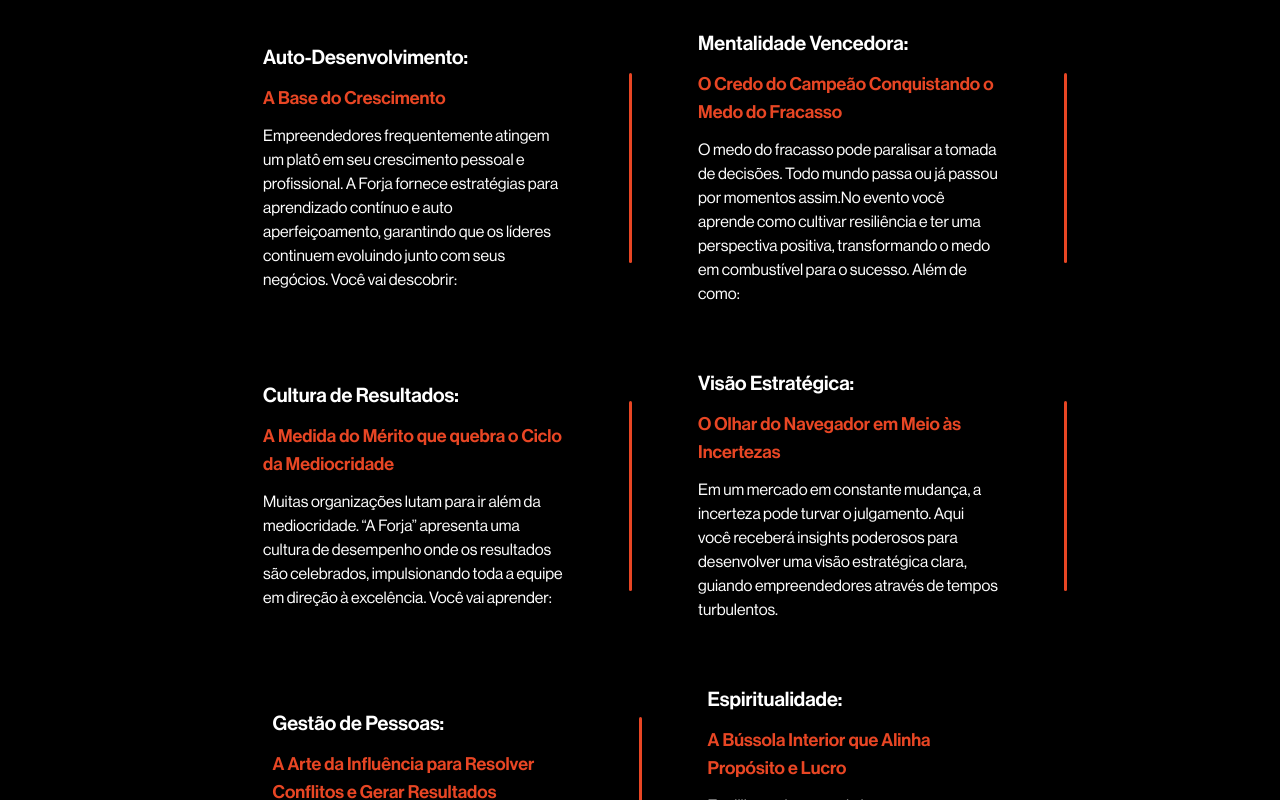
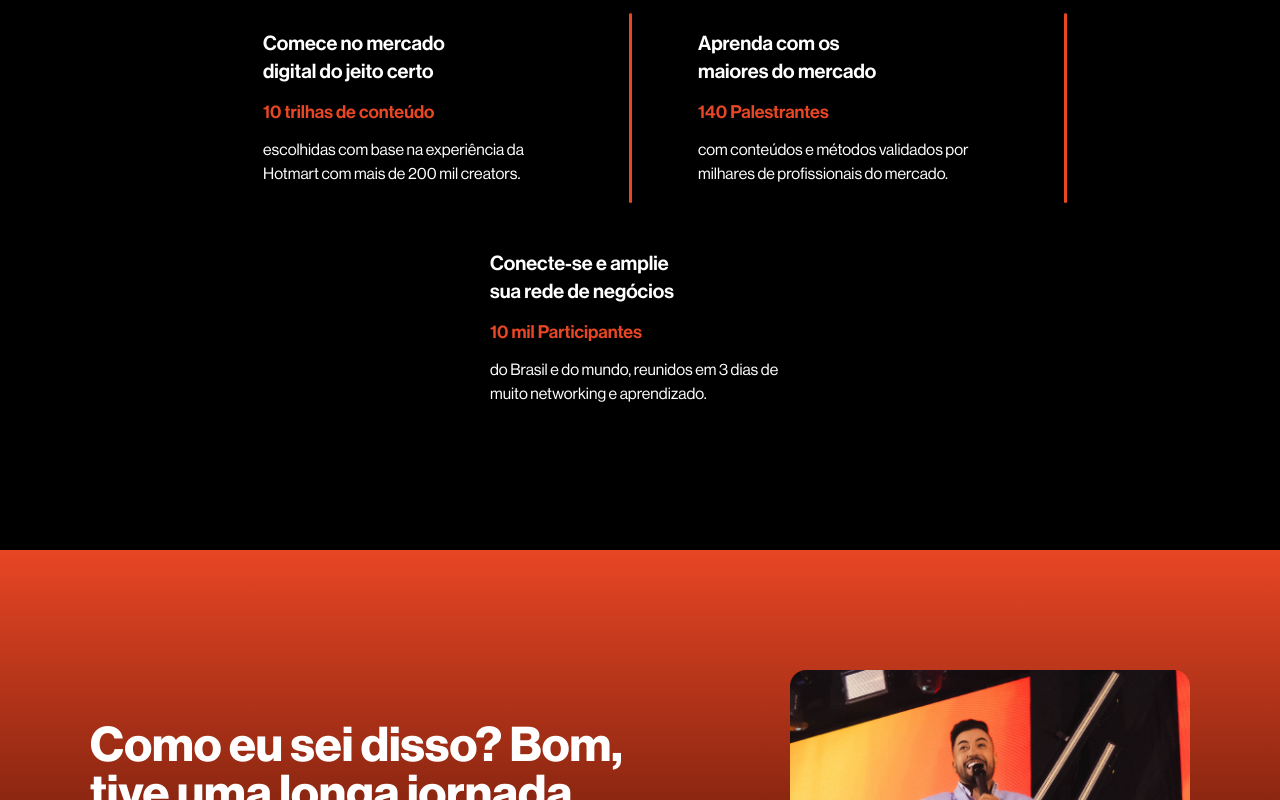
Before and after one commit to LM-Lucas-e-Marcelo/the-forge-frontend, a React (Vite) app: page / in a window 1280 px wide. Shown: the part 1100-1900 px from the top of the page. Built offline with nearby package versions, Linux system fonts and the light colour scheme.

Commit message:
update KNOW_CARDS: revise titles and descriptions for improved clarity and engagement

```diff
--- a/src/constants/know-constants.ts
+++ b/src/constants/know-constants.ts
@@ -1,62 +1,17 @@
 export const KNOW_CARDS = [
   {
-    title: "Auto-Desenvolvimento:",
-    subTitle: "A Base do Crescimento",
-    text: "Empreendedores frequentemente atingem um platô em seu crescimento pessoal e profissional. A Forja fornece estratégias para aprendizado contínuo e auto aperfeiçoamento, garantindo que os líderes continuem evoluindo junto com seus negócios. Você vai descobrir:",
-    benefits: [
-      "Aprendizado contínuo e crescimento pessoal",
-      "Como encarar desafios como oportunidades",
-      "Compromisso com a melhoria de habilidades e conhecimentos.",
-    ],
+    title: "Comece no mercado <br /> digital do jeito certo",
+    subTitle: "10 trilhas de conteúdo",
+    text: "escolhidas com base na experiência da Hotmart com mais de 200 mil creators.",
   },
   {
-    title: "Mentalidade Vencedora:",
-    subTitle: "O Credo do Campeão Conquistando o Medo do Fracasso",
-    text: "O medo do fracasso pode paralisar a tomada de decisões. Todo mundo passa ou já passou por momentos assim.No evento você aprende como cultivar resiliência e ter uma perspectiva positiva, transformando o medo em combustível para o sucesso. Além de como:",
-    benefits: [
-      "Cultivar uma atitude positiva e resiliente",
-      "Estabelecer e alcançar metas ambiciosas",
-      "Superar obstáculos com determinação",
-    ],
+    title: "Aprenda com os <br/> maiores do mercado",
+    subTitle: "140 Palestrantes",
+    text: "com conteúdos e métodos validados por milhares de profissionais do mercado.",
   },
   {
-    title: "Cultura de Resultados:",
-    subTitle: "A Medida do Mérito que quebra o Ciclo da Mediocridade",
-    text: "Muitas organizações lutam para ir além da mediocridade. “A Forja” apresenta uma cultura de desempenho onde os resultados são celebrados, impulsionando toda a equipe em direção à excelência. Você vai aprender:",
-    benefits: [
-      "Promover um ambiente orientado ao desempenho",
-      "Reconhecer e recompensar conquistas",
-      "Priorizar resultados e responsabilidade",
-    ],
-  },
-  {
-    title: "Visão Estratégica:",
-    subTitle: "O Olhar do Navegador em Meio às Incertezas",
-    text: "Em um mercado em constante mudança, a incerteza pode turvar o julgamento. Aqui você receberá insights poderosos para desenvolver uma visão estratégica clara, guiando empreendedores através de tempos turbulentos.",
-    benefits: [
-      "Antecipar tendências de mercado e oportunidades",
-      "Alinhar ações com objetivos de longo prazo",
-      "Inovar para se manter à frente da concorrência",
-    ],
-  },
-  {
-    title: "Gestão de Pessoas:",
-    subTitle: "A Arte da Influência para Resolver Conflitos e Gerar Resultados",
-    text: "Equipes disfuncionais podem descarrilar o progresso. “A Forja” aborda técnicas eficazes de gestão de pessoas para resolver conflitos e promover um ambiente colaborativo.",
-    benefits: [
-      "Inspirar e motivar equipes",
-      "Delegar efetivamente e empoderar outros",
-      "Construir uma cultura colaborativa e de apoio",
-    ],
-  },
-  {
-    title: "Espiritualidade:",
-    subTitle: "A Bússola Interior que Alinha Propósito e Lucro",
-    text: "Equilibrar a busca pelo lucro com considerações éticas e valores pessoais pode ser desafiador. A Forja explora como a espiritualidade pode guiar líderes a tomar decisões empresariais mais holísticas e gratificantes.",
-    benefits: [
-      "Fundamentar decisões em valores essenciais",
-      "Equilibrar ambição com atenção plena e ética",
-      "Conectar-se com um propósito além do lucro",
-    ],
+    title: "Conecte-se e amplie <br/> sua rede de negócios",
+    subTitle: "10 mil Participantes",
+    text: "do Brasil e do mundo, reunidos em 3 dias de muito networking e aprendizado.",
   },
 ];
```
